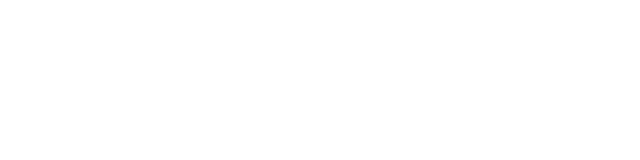
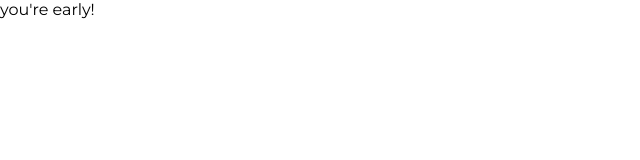
Before and after one commit to NimayRKumar/personal-website, a React (Create React App) app: page /outdoors in a window 1280 px wide. Shown: the top 160 px of the page, without its empty margins (0-640 px from the left). Built offline with nearby package versions, Linux system fonts and the light colour scheme.

Commit message:
updated about and added temp music/outdoors pages

```diff
--- a/src/App.js
+++ b/src/App.js
@@ -2,6 +2,8 @@
 import Navbar from './components/Navbar/Navbar'
 import './App.css';
 import About from './components/About/About'
+import Music from './components/Music/Music'
+import Outdoors from './components/Outdoors/Outdoors'
 
 import { BrowserRouter as Router, Switch, Route } from 'react-router-dom'
 
@@ -15,6 +17,8 @@
           //<Navbar/>
           }
           <Route exact path='/' component={About}/>
+          <Route exact path='/music' component={Music}/>
+          <Route exact path='/outdoors' component={Outdoors}/>
         </div>
       </Router>
     )
--- a/src/components/About/About.js
+++ b/src/components/About/About.js
@@ -47,12 +47,12 @@
                 <h2>Interests</h2>
                 <div className={styles.indent}>
                     <b>Music: </b>
-                    I am a huge classical and music theory nerd, and am currently learning the cello & composing. Read more about my musical experiences <a href='/music'>here.</a>
+                    I am a huge classical music and music theory nerd, and am currently learning the cello & composing. I also used to play the piano! Read more about my musical experiences <a href='/music'>here.</a>
                 </div>
                 <div className={styles.indent}>
                     <b>Running & Hiking: </b>
-                    I love running and hiking, and am always looking for new sights to see. I recently completed the Woodlands and RBC Brooklyn Halves,
-                    and am training for the Philadelphia Full Marathon. Read more about my outdoorsy endeavors <a href='/outdoors'>here.</a>
+                    I love running and hiking, and am always looking for new sights to see. I recently completed the Woodlands and RBC Brooklyn Half Marathons,
+                    and am training for the Philadelphia Full. Read more about my outdoorsy endeavors <a href='/outdoors'>here.</a>
                 </div>
                 <div className={styles.indent}>
                     <b>Miscellaneous: </b>
--- a/src/components/Music/Music.js
+++ b/src/components/Music/Music.js
@@ -4,8 +4,7 @@
 
     return (
         <div>
-
-
+            coming soon
         </div>
     )
 
--- /dev/null
+++ b/src/components/Outdoors/Outdoors.js
@@ -0,0 +1,13 @@
+import React from 'react'
+
+const Outdoors = () => {
+
+    return (
+        <div>
+            you're early!
+        </div>
+    )
+
+}
+
+export default Outdoors
```
